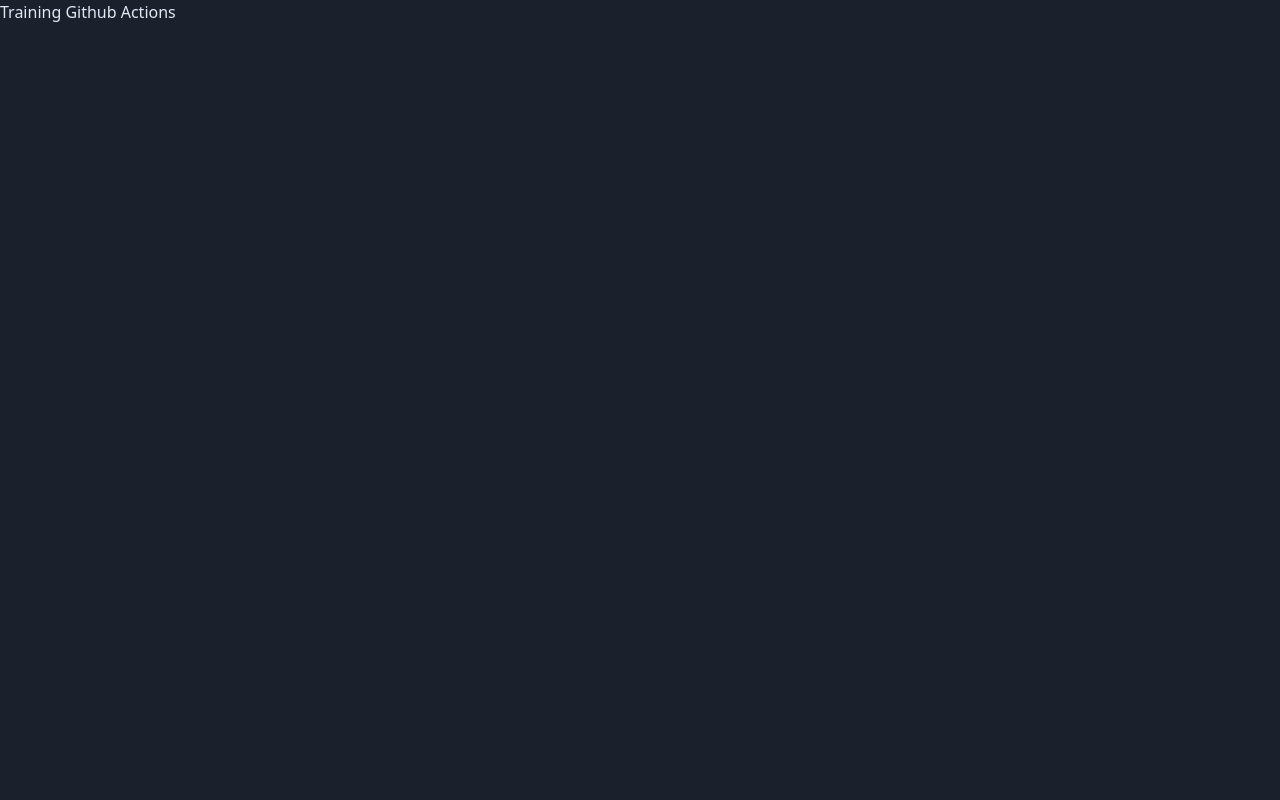
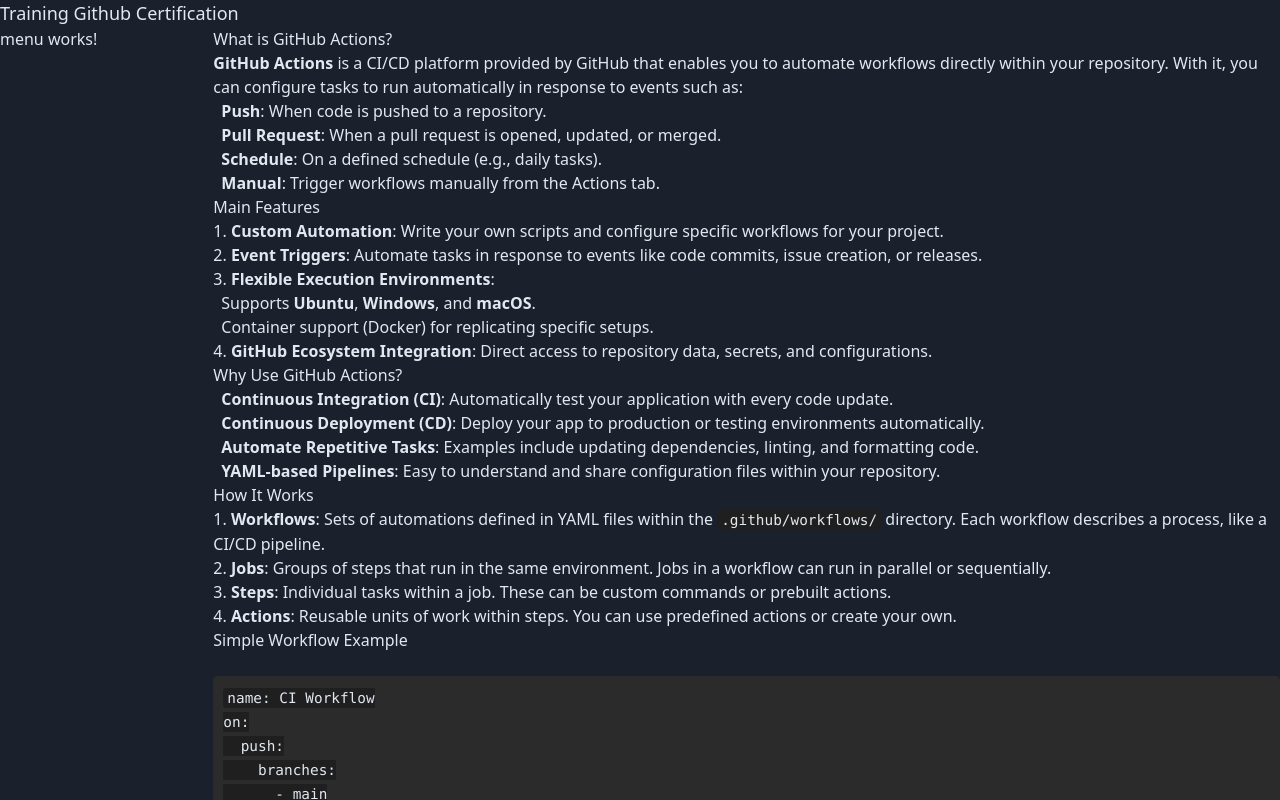
Before and after one commit to AlejandroGs13/gh-actions-workouts, an Angular app: page /home in a window 1280 px wide. Before the commit this address led to /. Shown: the top 800 px of the page. Built offline with nearby package versions, Linux system fonts and the light colour scheme.

Commit message:
Add home page

```diff
--- a/src/app/app.component.html
+++ b/src/app/app.component.html
@@ -1 +1,9 @@
 <app-nav-bar></app-nav-bar>
+<div class="content-body grid grid-cols-12">
+  <section class="col-span-2">
+    <app-menu></app-menu>
+  </section>
+  <section class="col-span-10">
+    <router-outlet></router-outlet>
+  </section>
+</div>
--- a/src/app/app.routes.ts
+++ b/src/app/app.routes.ts
@@ -1,3 +1,13 @@
 import { Routes } from '@angular/router';
+import { HomeComponent } from './components/home/home.component';
 
-export const routes: Routes = [];
+export const routes: Routes = [
+  {
+    component: HomeComponent,
+    path: 'home'
+  },
+  {
+    path: '**',
+    redirectTo: 'home'
+  }
+];
--- /dev/null
+++ b/src/app/components/home/home.component.html
@@ -0,0 +1,148 @@
+<h1>What is GitHub Actions?</h1>
+<p>
+  <strong>GitHub Actions</strong> is a CI/CD platform provided by GitHub that
+  enables you to automate workflows directly within your repository. With it,
+  you can configure tasks to run automatically in response to events such as:
+</p>
+<ul>
+  <li><strong>Push</strong>: When code is pushed to a repository.</li>
+  <li>
+    <strong>Pull Request</strong>: When a pull request is opened, updated, or
+    merged.
+  </li>
+  <li><strong>Schedule</strong>: On a defined schedule (e.g., daily tasks).</li>
+  <li>
+    <strong>Manual</strong>: Trigger workflows manually from the Actions tab.
+  </li>
+</ul>
+
+<h2>Main Features</h2>
+<p>
+  1. <strong>Custom Automation</strong>: Write your own scripts and configure
+  specific workflows for your project.
+</p>
+<p>
+  2. <strong>Event Triggers</strong>: Automate tasks in response to events like
+  code commits, issue creation, or releases.
+</p>
+<p>3. <strong>Flexible Execution Environments</strong>:</p>
+<ul>
+  <li>
+    Supports <strong>Ubuntu</strong>, <strong>Windows</strong>, and
+    <strong>macOS</strong>.
+  </li>
+  <li>Container support (Docker) for replicating specific setups.</li>
+</ul>
+<p>
+  4. <strong>GitHub Ecosystem Integration</strong>: Direct access to repository
+  data, secrets, and configurations.
+</p>
+
+<h2>Why Use GitHub Actions?</h2>
+<ul>
+  <li>
+    <strong>Continuous Integration (CI)</strong>: Automatically test your
+    application with every code update.
+  </li>
+  <li>
+    <strong>Continuous Deployment (CD)</strong>: Deploy your app to production
+    or testing environments automatically.
+  </li>
+  <li>
+    <strong>Automate Repetitive Tasks</strong>: Examples include updating
+    dependencies, linting, and formatting code.
+  </li>
+  <li>
+    <strong>YAML-based Pipelines</strong>: Easy to understand and share
+    configuration files within your repository.
+  </li>
+</ul>
+
+<h2>How It Works</h2>
+<p>
+  1. <strong>Workflows</strong>: Sets of automations defined in YAML files
+  within the <code>.github/workflows/</code> directory. Each workflow describes
+  a process, like a CI/CD pipeline.
+</p>
+<p>
+  2. <strong>Jobs</strong>: Groups of steps that run in the same environment.
+  Jobs in a workflow can run in parallel or sequentially.
+</p>
+<p>
+  3. <strong>Steps</strong>: Individual tasks within a job. These can be custom
+  commands or prebuilt actions.
+</p>
+<p>
+  4. <strong>Actions</strong>: Reusable units of work within steps. You can use
+  predefined actions or create your own.
+</p>
+
+<h2>Simple Workflow Example</h2>
+<br>
+<pre>
+<code>name: CI Workflow
+on:
+  push:
+    branches:
+      - main
+
+jobs:
+  build:
+    runs-on: ubuntu-latest
+
+    steps:
+      - name: Checkout code
+        uses: actions/checkout&#64;v3
+
+      - name: Set up Node.js
+        uses: actions/setup-node&#64;v3
+        with:
+          node-version: '16'
+
+      - name: Install dependencies
+        run: npm install
+
+      - name: Run tests
+        run: npm test</code>
+</pre>
+<br>
+<p>This example:</p>
+<ul>
+  <li>Runs on every <code>push</code> to the <code>main</code> branch.</li>
+  <li>
+    Performs the following tasks:
+    <ul>
+      <li>Clones the repository (checkout).</li>
+      <li>Sets up Node.js.</li>
+      <li>Installs dependencies.</li>
+      <li>Runs automated tests.</li>
+    </ul>
+  </li>
+</ul>
+
+<h2>Benefits</h2>
+<ul>
+  <li><strong>Native Integration with GitHub</strong></li>
+  <li><strong>Easy Setup</strong> using predefined templates.</li>
+  <li>
+    <strong>Extensive Community and Marketplace</strong> with reusable actions.
+  </li>
+  <li><strong>Scalability</strong> for projects of all sizes.</li>
+</ul>
+
+<h2>Marketplace</h2>
+<p>
+  GitHub Actions has a marketplace where you can find thousands of prebuilt
+  actions ready to use, such as:
+</p>
+<ul>
+  <li>Automating deployments.</li>
+  <li>Integrating linting tools.</li>
+  <li>Managing dependencies.</li>
+  <li>Sending notifications to Slack or Discord.</li>
+</ul>
+
+<p>
+  With GitHub Actions, you can easily set up CI/CD pipelines and automate
+  essential workflows for your project.
+</p>
--- /dev/null
+++ b/src/app/components/home/home.component.scss
@@ -0,0 +1,16 @@
+pre {
+  background-color: #2b2b2b;
+  padding: 10px;
+  border-radius: 5px;
+  overflow-x: auto;
+}
+code {
+  background-color: #1f1f1f;
+  padding: 2px 4px;
+  border-radius: 3px;
+  font-size: 0.9em;
+}
+
+li {
+ margin-left: 8px;
+}
--- /dev/null
+++ b/src/app/components/menu/menu.component.html
@@ -0,0 +1 @@
+<p>menu works!</p>
--- a/src/app/components/nav-bar/nav-bar.component.html
+++ b/src/app/components/nav-bar/nav-bar.component.html
@@ -1 +1 @@
-<h1>Training Github Actions</h1>
+<h1>Training Github Certification</h1>
--- a/src/app/components/nav-bar/nav-bar.component.scss
+++ b/src/app/components/nav-bar/nav-bar.component.scss
@@ -0,0 +1,3 @@
+h1{
+  font-size: 18px;
+}
--- a/tailwind.config.js
+++ b/tailwind.config.js
@@ -1,6 +1,8 @@
 /** @type {import('tailwindcss').Config} */
 module.exports = {
-  content: [],
+  content: [
+    "./src/**/*.{html,ts}",
+  ],
   theme: {
     extend: {},
   },
```
Also changed, not shown: src/app/app.component.ts (+4 -3 lines), src/app/components/home/home.component.ts (added, +12 -0 lines), src/app/components/menu/menu.component.ts (added, +12 -0 lines), src/app/components/menu/menu.component.scss (added), 2 other files (tests, documents, lock files or other folders).
